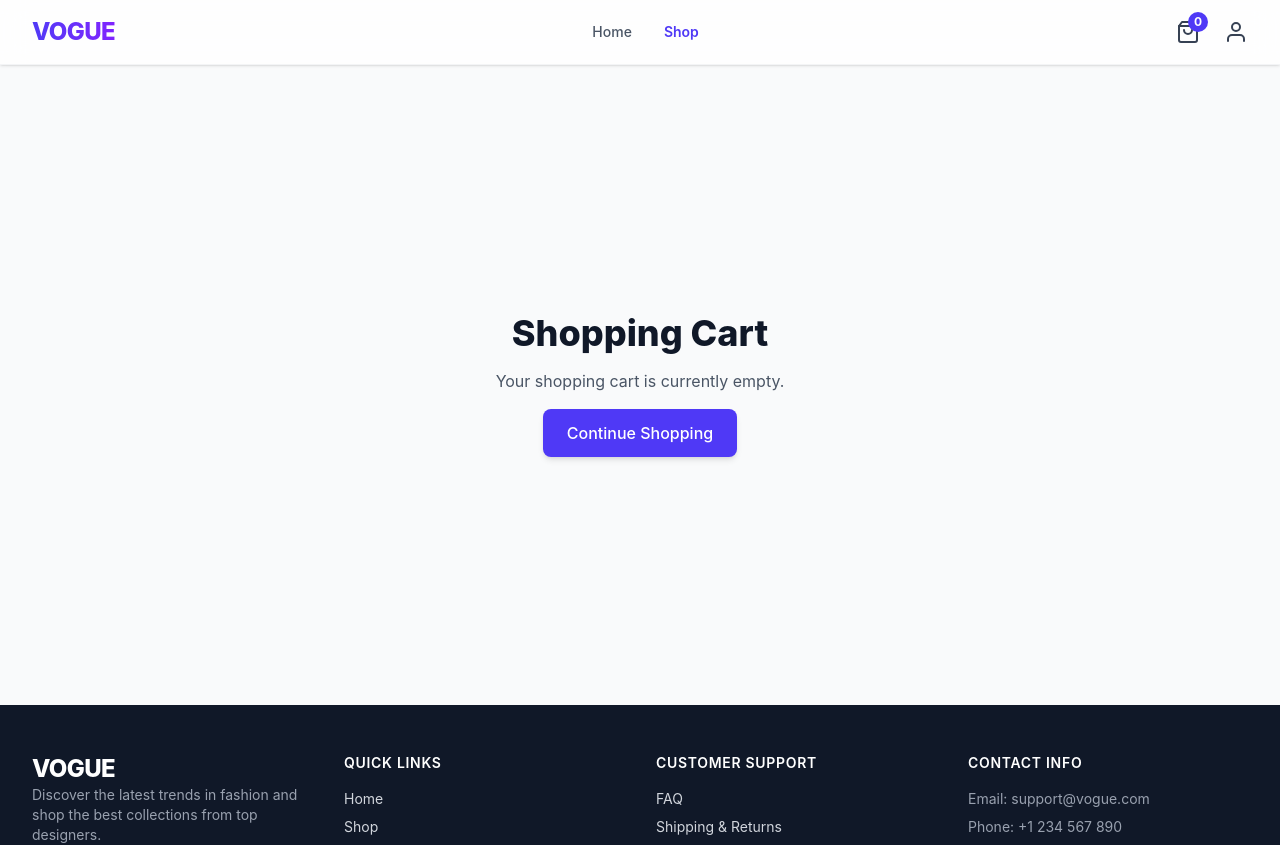
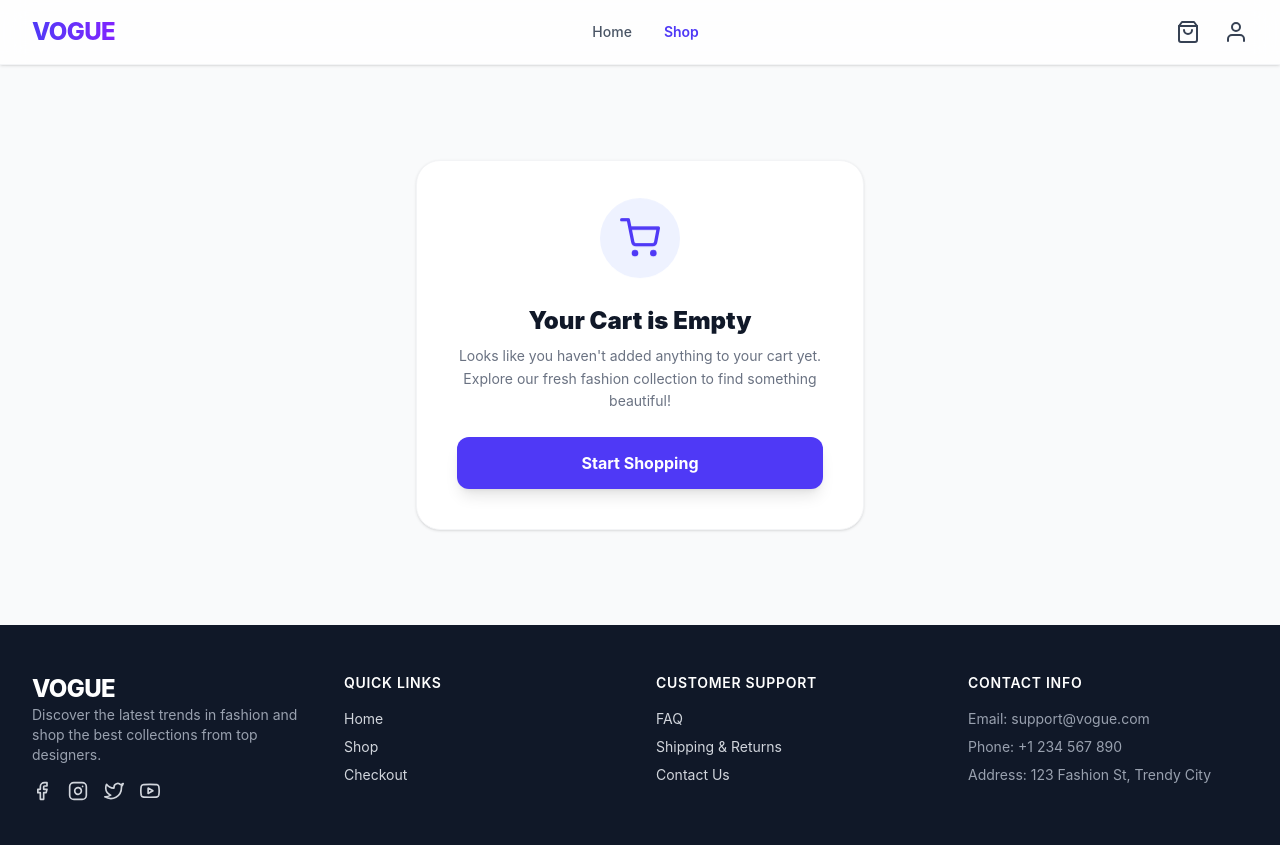
Before and after one commit to ranak8811/CodesRaft-Frontend-Developer, a React (Vite) app: page /cart in a window 1280 px wide. Shown: the top 845 px of the page. Built offline with nearby package versions, Linux system fonts and the light colour scheme.

Commit message:
add to cart parts done

```diff
--- a/src/components/Home/FeaturedProducts.jsx
+++ b/src/components/Home/FeaturedProducts.jsx
@@ -2,9 +2,11 @@ import { useState } from "react";
 import { Link } from "react-router-dom";
 import { FiStar, FiShoppingBag } from "react-icons/fi";
 import { products } from "../../data/mockData";
+import { useCart } from "../../context/CartContext";
 
 const FeaturedProducts = () => {
   const [activeTab, setActiveTab] = useState("featured");
+  const { addToCart } = useCart();
 
   const filteredProducts = products.filter((product) => {
     if (activeTab === "featured") return product.isFeatured;
@@ -28,7 +30,7 @@ const FeaturedProducts = () => {
           <div className="flex bg-white rounded-xl p-1 border border-gray-200/80 shadow-sm">
             <button
               onClick={() => setActiveTab("featured")}
-              className={`px-6 py-2 rounded-lg text-sm font-semibold transition-all duration-200 ${
+              className={`px-6 py-2 rounded-lg text-sm font-semibold transition-all duration-200 cursor-pointer ${
                 activeTab === "featured"
                   ? "bg-indigo-600 text-white shadow"
                   : "text-gray-600 hover:text-indigo-600"
@@ -38,7 +40,7 @@ const FeaturedProducts = () => {
             </button>
             <button
               onClick={() => setActiveTab("bestsellers")}
-              className={`px-6 py-2 rounded-lg text-sm font-semibold transition-all duration-200 ${
+              className={`px-6 py-2 rounded-lg text-sm font-semibold transition-all duration-200 cursor-pointer ${
                 activeTab === "bestsellers"
                   ? "bg-indigo-600 text-white shadow"
                   : "text-gray-600 hover:text-indigo-600"
@@ -80,7 +82,6 @@ const FeaturedProducts = () => {
                     alt={product.name}
                     className="w-full h-full object-cover object-center transition-transform duration-500 ease-out group-hover:scale-105"
                   />
-
                   <div className="absolute inset-0 bg-black/10 opacity-0 group-hover:opacity-100 transition-opacity duration-300 flex items-center justify-center">
                     <span className="bg-white/95 text-gray-900 font-semibold px-4 py-2 rounded-lg shadow-sm border border-gray-100 text-sm">
                       View Details
@@ -123,10 +124,8 @@ const FeaturedProducts = () => {
                     </div>
 
                     <button
-                      onClick={() =>
-                        alert(`Adding product: ${product.name} to cart`)
-                      }
-                      className="bg-indigo-50 text-indigo-600 hover:bg-indigo-600 hover:text-white transition-all duration-300 p-2.5 rounded-xl border border-indigo-100 hover:border-indigo-600 flex items-center justify-center shadow-sm"
+                      onClick={() => addToCart(product)}
+                      className="bg-indigo-50 text-indigo-600 hover:bg-indigo-600 hover:text-white transition-all duration-300 p-2.5 rounded-xl border border-indigo-100 hover:border-indigo-600 flex items-center justify-center shadow-sm cursor-pointer"
                       title="Add to Cart"
                     >
                       <FiShoppingBag className="w-5 h-5" />
--- a/src/components/Navbar.jsx
+++ b/src/components/Navbar.jsx
@@ -1,9 +1,12 @@
 import { useState } from "react";
 import { Link, NavLink } from "react-router-dom";
 import { FiShoppingBag, FiMenu, FiX, FiUser } from "react-icons/fi";
+import { useCart } from "../context/CartContext";
 
 const Navbar = () => {
   const [isOpen, setIsOpen] = useState(false);
+
+  const { cartCount } = useCart();
 
   return (
     <nav className="sticky top-0 z-50 bg-white/80 backdrop-blur-md border-b border-gray-100 shadow-sm transition-all duration-300">
@@ -49,9 +52,11 @@ const Navbar = () => {
             >
               <FiShoppingBag className="w-6 h-6" />
 
-              <span className="absolute -top-2 -right-2 bg-indigo-600 text-white text-xs font-bold rounded-full w-5 h-5 flex items-center justify-center animate-pulse">
-                0
-              </span>
+              {cartCount > 0 && (
+                <span className="absolute -top-2 -right-2 bg-indigo-600 text-white text-xs font-bold rounded-full w-5 h-5 flex items-center justify-center animate-pulse">
+                  {cartCount}
+                </span>
+              )}
             </Link>
             <Link
               to="/checkout"
@@ -107,7 +112,7 @@ const Navbar = () => {
               className="flex items-center space-x-2 text-gray-700 hover:text-indigo-600"
             >
               <FiShoppingBag className="w-6 h-6" />
-              <span className="font-medium">Cart (0)</span>
+              <span className="font-medium">Cart ({cartCount})</span>
             </Link>
             <Link
               to="/checkout"
--- a/src/pages/Cart.jsx
+++ b/src/pages/Cart.jsx
@@ -1,19 +1,172 @@
 import { Link } from "react-router-dom";
+import {
+  FiTrash2,
+  FiPlus,
+  FiMinus,
+  FiShoppingCart,
+  FiArrowRight,
+} from "react-icons/fi";
+import { useCart } from "../context/CartContext";
 
 const Cart = () => {
+  const { cartItems, removeFromCart, updateQuantity, cartTotal } = useCart();
+
+  const shippingFee = cartTotal > 150 || cartTotal === 0 ? 0 : 15.0;
+  const grandTotal = cartTotal + shippingFee;
+
+  if (cartItems.length === 0) {
+    return (
+      <div className="min-h-[70vh] flex flex-col items-center justify-center bg-gray-50 px-4">
+        <div className="text-center space-y-6 max-w-md bg-white p-10 rounded-3xl border border-gray-100 shadow-sm">
+          <div className="mx-auto w-20 h-20 bg-indigo-50 rounded-full flex items-center justify-center text-indigo-600 animate-bounce">
+            <FiShoppingCart className="w-10 h-10" />
+          </div>
+          <div className="space-y-2">
+            <h2 className="text-2xl font-black text-gray-900">
+              Your Cart is Empty
+            </h2>
+            <p className="text-gray-500 text-sm leading-relaxed">
+              Looks like you haven't added anything to your cart yet. Explore
+              our fresh fashion collection to find something beautiful!
+            </p>
+          </div>
+          <Link
+            to="/"
+            className="inline-flex items-center justify-center w-full bg-indigo-600 hover:bg-indigo-700 text-white font-bold py-3.5 px-6 rounded-xl shadow-lg hover:shadow-indigo-500/20 transition-all duration-300 transform hover:-translate-y-0.5"
+          >
+            Start Shopping
+          </Link>
+        </div>
+      </div>
+    );
+  }
+
   return (
-    <div className="min-h-[80vh] flex flex-col items-center justify-center bg-gray-50 px-4">
-      <div className="text-center space-y-4 max-w-lg">
-        <h1 className="text-3xl md:text-4xl font-extrabold text-gray-900">
-          Shopping Cart
+    <div className="min-h-screen bg-gray-50 py-12">
+      <div className="max-w-7xl mx-auto px-4 sm:px-6 lg:px-8">
+        <h1 className="text-3xl font-black text-gray-900 mb-8 tracking-tight">
+          Shopping Bag
         </h1>
-        <p className="text-gray-600">Your shopping cart is currently empty.</p>
-        <Link
-          to="/"
-          className="inline-block bg-indigo-600 text-white font-medium px-6 py-3 rounded-lg shadow-md hover:bg-indigo-700 transition-all duration-200"
-        >
-          Continue Shopping
-        </Link>
+
+        <div className="grid grid-cols-1 lg:grid-cols-3 gap-8 items-start">
+          <div className="lg:col-span-2 space-y-4">
+            {cartItems.map((item) => (
+              <div
+                key={item.id}
+                className="bg-white rounded-2xl p-6 border border-gray-100 shadow-sm flex flex-col sm:flex-row items-center gap-6"
+              >
+                <div className="w-24 h-24 rounded-xl overflow-hidden bg-gray-50 flex-shrink-0">
+                  <img
+                    src={item.image}
+                    alt={item.name}
+                    className="w-full h-full object-cover object-center"
+                  />
+                </div>
+
+                <div className="flex-grow text-center sm:text-left space-y-1">
+                  <span className="text-xs text-gray-400 capitalize font-medium">
+                    {item.category}
+                  </span>
+                  <h3 className="text-base font-bold text-gray-800 line-clamp-1">
+                    {item.name}
+                  </h3>
+                  <p className="text-indigo-600 font-extrabold text-sm">
+                    ${item.price}
+                  </p>
+                </div>
+
+                <div className="flex items-center border border-gray-200 rounded-xl bg-gray-50 p-1">
+                  <button
+                    onClick={() => updateQuantity(item.id, "decrease")}
+                    className="p-2 text-gray-500 hover:text-indigo-600 hover:bg-white rounded-lg transition-colors cursor-pointer"
+                    disabled={item.quantity <= 1}
+                  >
+                    <FiMinus className="w-4 h-4" />
+                  </button>
+                  <span className="px-4 text-sm font-bold text-gray-800 select-none w-10 text-center">
+                    {item.quantity}
+                  </span>
+                  <button
+                    onClick={() => updateQuantity(item.id, "increase")}
+                    className="p-2 text-gray-500 hover:text-indigo-600 hover:bg-white rounded-lg transition-colors cursor-pointer"
+                  >
+                    <FiPlus className="w-4 h-4" />
+                  </button>
+                </div>
+
+                <div className="flex items-center justify-between sm:justify-end gap-6 w-full sm:w-auto">
+                  <div className="text-right">
+                    <p className="text-xs text-gray-400 font-medium">
+                      Subtotal
+                    </p>
+                    <p className="text-base font-black text-gray-900">
+                      ${(item.price * item.quantity).toFixed(2)}
+                    </p>
+                  </div>
+                  <button
+                    onClick={() => removeFromCart(item.id)}
+                    className="p-2.5 text-gray-400 hover:text-rose-600 hover:bg-rose-50 rounded-xl transition-colors cursor-pointer border border-transparent hover:border-rose-100"
+                    title="Remove Item"
+                  >
+                    <FiTrash2 className="w-5 h-5" />
+                  </button>
+                </div>
+              </div>
+            ))}
+          </div>
+
+          <div className="bg-white rounded-3xl p-8 border border-gray-100 shadow-sm space-y-6">
+            <h2 className="text-xl font-bold text-gray-800">Order Summary</h2>
+
+            <div className="space-y-4 text-sm text-gray-600">
+              <div className="flex justify-between">
+                <span>Subtotal</span>
+                <span className="font-semibold text-gray-900">
+                  ${cartTotal.toFixed(2)}
+                </span>
+              </div>
+              <div className="flex justify-between">
+                <span>Shipping Fee</span>
+                <span className="font-semibold text-gray-900">
+                  {shippingFee === 0 ? "FREE" : `$${shippingFee.toFixed(2)}`}
+                </span>
+              </div>
+
+              {shippingFee > 0 && (
+                <p className="text-xs text-indigo-600 bg-indigo-50 p-3 rounded-xl leading-relaxed">
+                  💡 Add{" "}
+                  <span className="font-bold">
+                    ${(150 - cartTotal).toFixed(2)}
+                  </span>{" "}
+                  more to your cart for <strong>FREE shipping</strong>!
+                </p>
+              )}
+
+              <div className="border-t border-gray-100 pt-4 flex justify-between text-base font-black text-gray-900">
+                <span>Total</span>
+                <span className="text-xl text-indigo-600 font-extrabold">
+                  ${grandTotal.toFixed(2)}
+                </span>
+              </div>
+            </div>
+
+            <div className="space-y-3 pt-2">
+              <Link
+                to="/checkout"
+                className="w-full inline-flex items-center justify-center space-x-2 bg-indigo-600 hover:bg-indigo-700 text-white font-bold py-4 rounded-xl shadow-lg hover:shadow-indigo-500/25 transition-all duration-300 transform hover:-translate-y-0.5 cursor-pointer"
+              >
+                <span>Proceed to Checkout</span>
+                <FiArrowRight className="w-5 h-5" />
+              </Link>
+              <Link
+                to="/"
+                className="w-full inline-flex items-center justify-center text-sm font-semibold text-gray-500 hover:text-indigo-600 transition-colors py-2"
+              >
+                Continue Shopping
+              </Link>
+            </div>
+          </div>
+        </div>
       </div>
     </div>
   );
```
